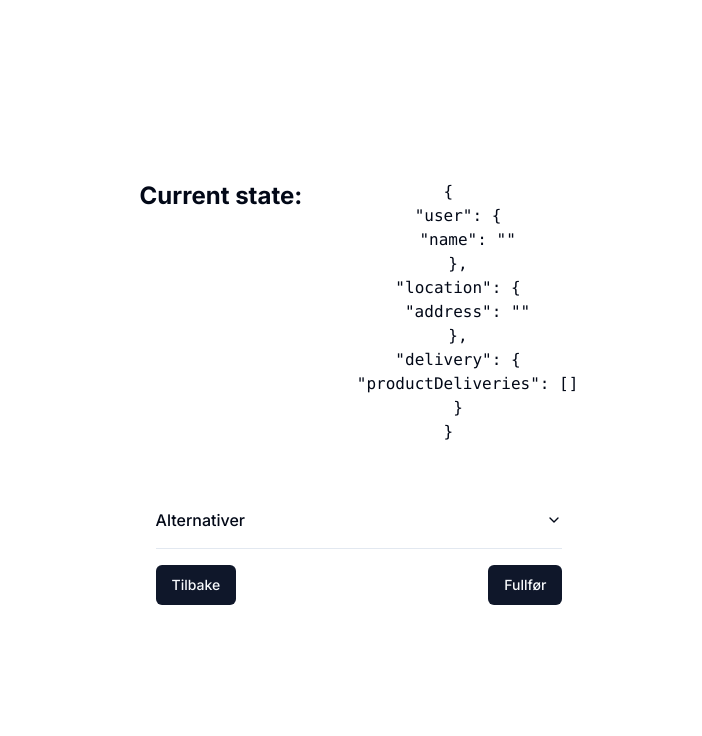
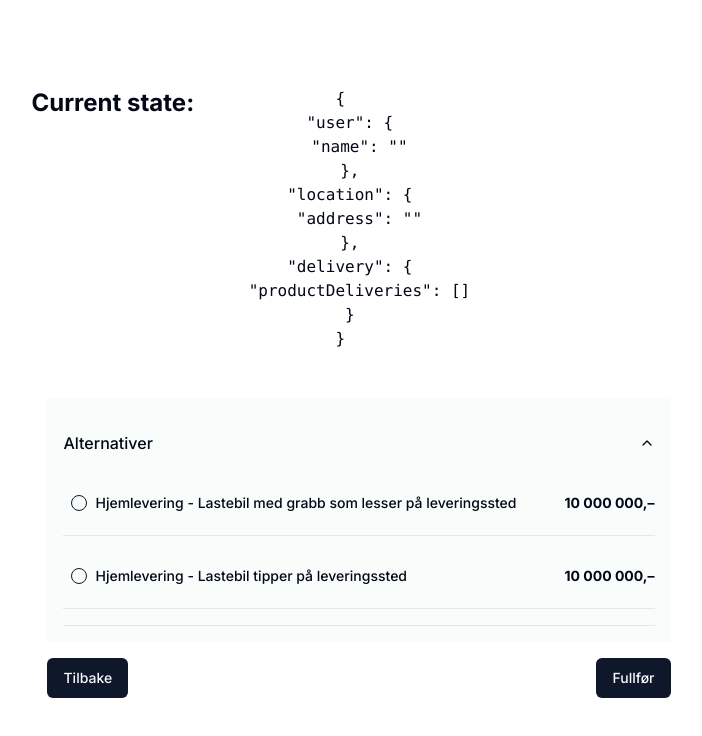
Before and after one commit to Philitician/multi-step-demo, a Next.js app: page /checkout/delivery in a window 1280 px wide. Shown: the top 736 px of the page, without its empty margins (281-983 px from the left). Built offline with nearby package versions, Linux system fonts and the light colour scheme.

Commit message:
add tooltip and fix some styling

```diff
--- a/app/checkout/delivery/_components/delivery-methods-field.tsx
+++ b/app/checkout/delivery/_components/delivery-methods-field.tsx
@@ -20,6 +20,10 @@ import { DeliveryMethod, ProductVariant } from "../data";
 import { DeliveryStepValues } from "../schema";
 import { MultipleChoiceBlock } from "./multiple-choice-block";
 import { MultipleChoiceBlock as MultipleChoiceBlockType } from "@/lib/payload-types";
+import { InfoIcon } from "lucide-react";
+import { Button } from "@/components/ui/button";
+import { Tooltip, TooltipContent, TooltipProvider, TooltipTrigger } from "@/components/ui/tooltip";
+import { Separator } from "@/components/ui/separator";
 
 
 type ProductDeliveriesFieldProps = {
@@ -34,7 +38,7 @@ export function ProductDeliverySection(props: ProductDeliveriesFieldProps) {
   //             ?.zones.find((z) => z.id === zoneId);
 
   return (
-    <Accordion type="single" collapsible>
+    <Accordion type="single" collapsible defaultValue={`${props.productVariant.name} Alternativer`} className="bg-[#f8fcfa] p-4">
       <AccordionItem value={`${props.productVariant.name} Alternativer`}>
         <AccordionTrigger>Alternativer</AccordionTrigger>
         <AccordionContent>
@@ -81,16 +85,16 @@ function DeliveryMethodAccordionField({
             <Label
               key={deliveryMethod.id}
               htmlFor={`${deliveryMethod.id}`}
-                className="flex items-center space-x-2"
+              className="flex items-center space-x-2 w-full"
             >
-                <div className="flex justify-between w-full">
-                  <div>{deliveryMethod.name}</div>
-                  <div>shippingPrice placeholder,–</div>
+              <div className="flex justify-between text-left leading-6 w-full">
+                <div className="">{deliveryMethod.name}</div>
+                <div className="whitespace-nowrap ml-12"><b>10 000 000,–</b></div>
               </div>
             </Label>
             </AccordionRadioTrigger>
-            <AccordionContent className="flex flex-col gap-2 items-start">
-              <div>{deliveryMethod.description}</div>
+            <AccordionContent className="flex flex-col gap-2 items-start w-full">
+              <p className="text-gray-700 ml-6">{deliveryMethod.description}</p>
               <FormBlockFields
                 formBlocks={deliveryMethod.formBlocks}
                 productDeliveryIndex={productDeliveryIndex}
@@ -114,15 +118,35 @@ function FormBlockFields({
 }: FormBlocksFieldProps) {
   const { control } = useFormContext<DeliveryStepValues>();
   return (
-    <div>
+    <div className="w-full">
       {formBlocks.map((formBlock, formBlockIndex) => (
+        <div
+          key={formBlockIndex}
+          className="bg-[#e6f2eb] rounded my-1 px-4 py-3"
+        >
           <FormField
-          key={formBlockIndex}
             control={control}
             name={`productDeliveries.${productDeliveryIndex}.alternative.formBlocks.${formBlockIndex}`}
             render={({ field }) => (
               <FormItem>
-              <FormLabel>{formBlock.title}</FormLabel>
+                <FormLabel>
+                  <div className="flex justify-between">
+                    {/* TODO: Make this div/text wrap correctly. */}
+                    <div>{formBlock.title}</div>
+                    <TooltipProvider>
+                      <Tooltip>
+                        <TooltipTrigger asChild>
+                          <Button type="button" style={{all: "unset"}} >
+                            <InfoIcon />
+                          </Button>
+                        </TooltipTrigger>
+                        <TooltipContent>
+                          <p>{formBlock.description}</p>
+                        </TooltipContent>
+                      </Tooltip>
+                    </TooltipProvider>
+                  </div>
+                </FormLabel>
                 <FormControl>
                   <div>
                     {formBlock.blockType === "multiple-choice-block" ? (
@@ -137,10 +161,11 @@ function FormBlockFields({
                             answer: e,
                           });
                         }}
+                        className="flex flex-row gap-5 items-start w-full justify-end"
                       >
                           {formBlock.choices.map((choice, choiceIndex) => (
-                            <div key={choice.id} className="flex items-center space-x-2">
-                                <RadioGroupItem value={choice.text} id={choice.id?.toString()} />
+                              <div key={choice.id} className="flex items-center space-x-1">
+                                  <RadioGroupItem value={choice.text} id={choice.id?.toString()} className="bg-white"/>
                                   <Label htmlFor={choice.id?.toString()}>{choice.text}</Label>
                               </div>
                           ))}
@@ -180,6 +205,7 @@ function FormBlockFields({
               </FormItem>
             )}
           />
+        </div>
       ))}
     </div>
   );
--- a/components/custom/accordion-radio-trigger.tsx
+++ b/components/custom/accordion-radio-trigger.tsx
@@ -8,18 +8,18 @@ export const AccordionRadioTrigger = React.forwardRef<
   React.ElementRef<typeof AccordionPrimitive.Trigger>,
   React.ComponentPropsWithoutRef<typeof AccordionPrimitive.Trigger>
 >(({ className, children, ...props }, ref) => (
-  <AccordionPrimitive.Header className="flex">
+  <AccordionPrimitive.Header className="flex justify-start">
     <AccordionPrimitive.Trigger
       ref={ref}
       className={cn(
-        "flex flex-1 items-center justify-between py-4 font-medium transition-all hover:underline [&[data-state=open]>div:first-child>div>svg]:accent-ring [&[data-state=closed]>div:first-child>div>svg]:fill-none",
+        "flex flex-1 w-full items-center py-4 font-medium transition-all hover:underline [&[data-state=open]>div:first-child>div>svg]:accent-ring [&[data-state=closed]>div:first-child>div>svg]:fill-none",
         className
       )}
       {...props}
     >
-      <div className="aspect-square h-4 w-4 rounded-full border border-primary text-primary ring-offset-background focus:outline-none focus-visible:ring-2 focus-visible:ring-ring focus-visible:ring-offset-2 disabled:cursor-not-allowed disabled:opacity-50">
-        <div className="flex items-center justify-center">
-          <Circle className="h-2.5 w-2.5 fill-current text-current" />
+      <div className="aspect-square h-4 w-4 m-2 rounded-full border border-primary text-primary ring-offset-background focus:outline-none focus-visible:ring-2 focus-visible:ring-ring focus-visible:ring-offset-2 disabled:cursor-not-allowed disabled:opacity-50">
+        <div className="flex items-center justify-center h-full w-full">
+          <Circle className="h-2.5 w-2.5 fill-current text-current stroke-none" />
         </div>
       </div>
       {children}
--- /dev/null
+++ b/components/ui/separator.tsx
@@ -0,0 +1,31 @@
+"use client"
+
+import * as React from "react"
+import * as SeparatorPrimitive from "@radix-ui/react-separator"
+
+import { cn } from "@/lib/utils"
+
+const Separator = React.forwardRef<
+  React.ElementRef<typeof SeparatorPrimitive.Root>,
+  React.ComponentPropsWithoutRef<typeof SeparatorPrimitive.Root>
+>(
+  (
+    { className, orientation = "horizontal", decorative = true, ...props },
+    ref
+  ) => (
+    <SeparatorPrimitive.Root
+      ref={ref}
+      decorative={decorative}
+      orientation={orientation}
+      className={cn(
+        "shrink-0 bg-border",
+        orientation === "horizontal" ? "h-[1px] w-full" : "h-full w-[1px]",
+        className
+      )}
+      {...props}
+    />
+  )
+)
+Separator.displayName = SeparatorPrimitive.Root.displayName
+
+export { Separator }
--- /dev/null
+++ b/components/ui/tooltip.tsx
@@ -0,0 +1,30 @@
+"use client"
+
+import * as React from "react"
+import * as TooltipPrimitive from "@radix-ui/react-tooltip"
+
+import { cn } from "@/lib/utils"
+
+const TooltipProvider = TooltipPrimitive.Provider
+
+const Tooltip = TooltipPrimitive.Root
+
+const TooltipTrigger = TooltipPrimitive.Trigger
+
+const TooltipContent = React.forwardRef<
+  React.ElementRef<typeof TooltipPrimitive.Content>,
+  React.ComponentPropsWithoutRef<typeof TooltipPrimitive.Content>
+>(({ className, sideOffset = 4, ...props }, ref) => (
+  <TooltipPrimitive.Content
+    ref={ref}
+    sideOffset={sideOffset}
+    className={cn(
+      "z-50 overflow-hidden rounded-md border bg-popover px-3 py-1.5 text-sm text-popover-foreground shadow-md animate-in fade-in-0 zoom-in-95 data-[state=closed]:animate-out data-[state=closed]:fade-out-0 data-[state=closed]:zoom-out-95 data-[side=bottom]:slide-in-from-top-2 data-[side=left]:slide-in-from-right-2 data-[side=right]:slide-in-from-left-2 data-[side=top]:slide-in-from-bottom-2",
+      className
+    )}
+    {...props}
+  />
+))
+TooltipContent.displayName = TooltipPrimitive.Content.displayName
+
+export { Tooltip, TooltipTrigger, TooltipContent, TooltipProvider }
--- a/package.json
+++ b/package.json
@@ -14,7 +14,9 @@
     "@radix-ui/react-label": "^2.0.2",
     "@radix-ui/react-radio-group": "^1.1.3",
     "@radix-ui/react-select": "^2.0.0",
+    "@radix-ui/react-separator": "^1.0.3",
     "@radix-ui/react-slot": "^1.0.2",
+    "@radix-ui/react-tooltip": "^1.0.7",
     "class-variance-authority": "^0.7.0",
     "clsx": "^2.1.0",
     "lucide-react": "^0.335.0",
```
Also changed, not shown: 1 other file (tests, documents, lock files or other folders). Lines whose indentation alone changed are shown as unchanged.
